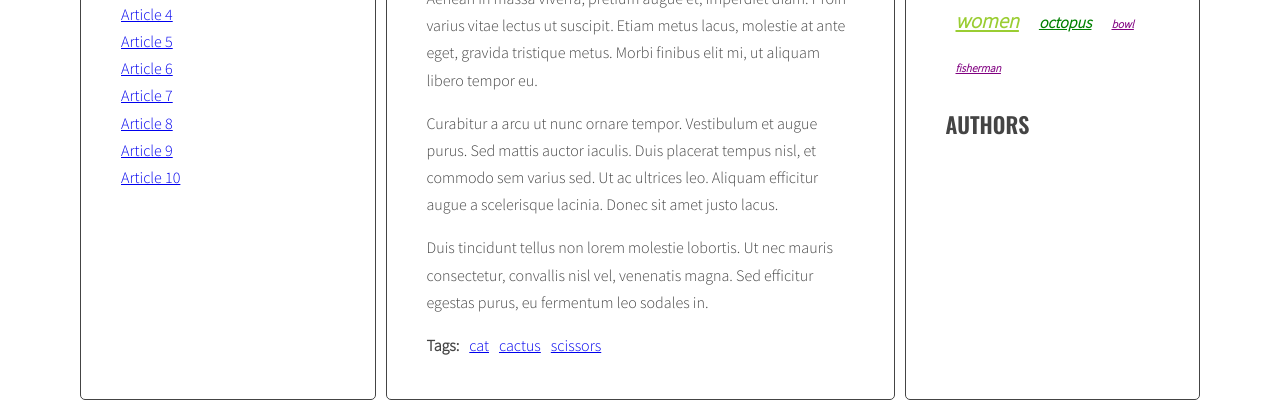
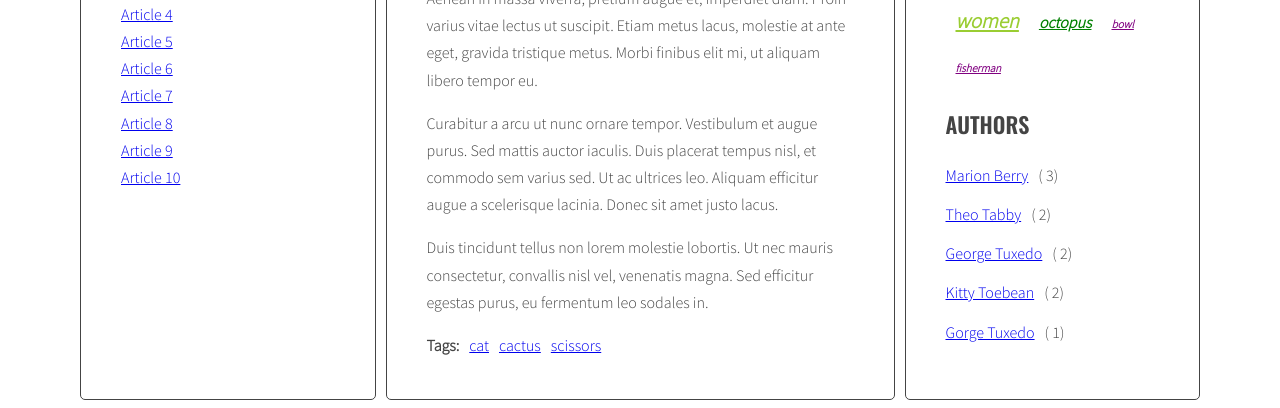
Before and after one commit to PaPaX2/javascript-blog, a website: page index.html in a window 1280 px wide. Shown: the part 439-847 px from the top of the page. Drawn offline with nearby package versions, Linux system fonts and the light colour scheme.

Commit message:
DONE all elements on site are js

```diff
--- a/js/script.js
+++ b/js/script.js
@@ -14,7 +14,7 @@
     optArticleTagSelector = '.post-tags a',
     optArticleAuthorSelector = '.post-author',
     optArticleAuthorSelectorLink = '.post-author a',
-    optAuthorListSelector = '.authors',
+    optAuthorListSelector = '.authors a',
     optTagsListSelector = '.tags a',
     optCloudClassCount = 5,
     optCloudClassPrefix = 'tag-size-';
@@ -160,7 +160,8 @@
 
     // [VERY NEW] START LOOP for every tags
     for (let tag in tags) {
-      //console.log(tag + ' is used ' + tags[tag] + ' times');
+      console.log(tag + ' is used ' + tags[tag] + ' times');
+
 
       // [VERY NEW] set value for params.max as tags[tag] only if the value is higher than current
 
@@ -345,6 +346,7 @@
     /* START LOOP: for every author: */
     for (let author of authors) {
       //console.log('author: ', author);
+      //console.log('authors: ', authors);
 
       /* find author wrapper */
       const authorList = author.querySelector(optArticleAuthorSelector);
@@ -357,7 +359,7 @@
       /* get author from data-author attribute */
 
       const articleAuthor = author.getAttribute('data-author');
-      //console.log('autor: ', articleAuthor);
+      console.log('autor: ', articleAuthor);
 
       /* generate HTML of the link */
       const linkHtml = '<li><a href="#author-' + articleAuthor + '">' + articleAuthor + '</a></li>';
@@ -368,11 +370,12 @@
       html = html + linkHtml;
 
       /* [NEW] check if this link is NOT already in allAuthors */
-      if(!allAuthors.hasOwnProperty(author)) {
+      if(!allAuthors.hasOwnProperty(articleAuthor)) {
         //NEW add tag to allTags object
-        allAuthors[author] = 1;
+        allAuthors[articleAuthor] = 1;
       } else {
-        allAuthors[author]++;
+        allAuthors[articleAuthor]++;
+        console.log('allAuthors: ', allAuthors);
       }
 
       /* insert HTML of all the links into the author wrapper */
@@ -381,18 +384,19 @@
       /* END LOOP: for every article: */
     }
     //find authors in right column
-    const authorList = document.querySelector('.list .authors');
-    //console.log('auhorList: ', authorList);
+    const authorList = document.querySelector('.authors');
+    console.log('auhorList: ', authorList);
 
     //create variable for all links HTML code
     let allAuthorsHTML = '';
 
     //START LOOP: each author in authors
     for (let author in allAuthors) {
-      console.log('allAuthors: ', allAuthors);
-      console.log(author);
+      //console.log('allAuthors: ', allAuthors);
+      console.log('author: ',author);
+
       //Generate code of a link for allAuthorsHTML
-      allAuthorsHTML += '<li><a href="' + author + '">' +  + '</a></li>';
+      allAuthorsHTML += '<li><a href="#author-' + author + '">' + author + '</a>( ' + allAuthors[author] + ')</li>';
 
     //END LOOP for each author
     }
@@ -452,7 +456,7 @@
 
   function addClickListenersToAuthors() {
     /* find all links to authors */
-    const authorLinks = document.querySelectorAll(optArticleAuthorSelectorLink);
+    const authorLinks = document.querySelectorAll(optArticleAuthorSelectorLink + ',' + optAuthorListSelector);
     //console.log(tagLinks);
 
     /* START LOOP: for each link */
--- a/sass/style.scss
+++ b/sass/style.scss
@@ -97,6 +97,9 @@ body {
   li {
     margin-bottom: 12px;
   }
+  a {
+    margin-right: 10px;
+  }
 }
 
 /* Post */
```
Also changed, not shown: css/style.css, 1 other file.
